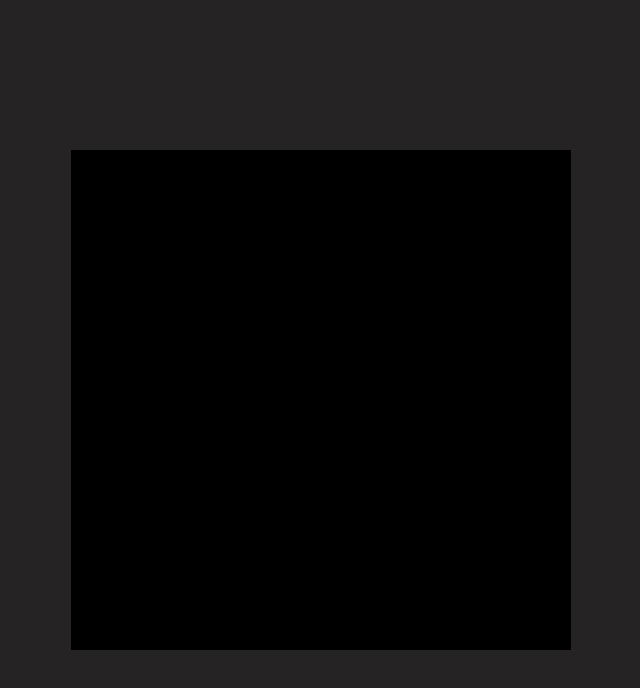
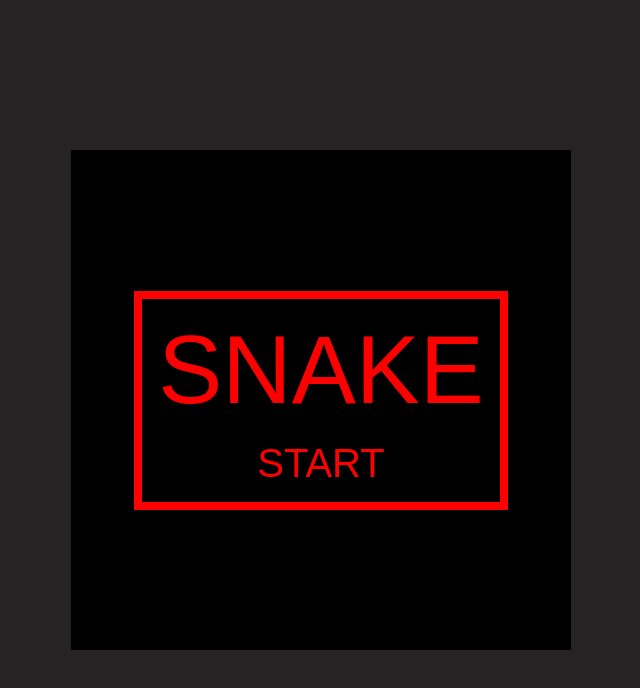
Before and after one commit to GAMAKIICHI/Snake, a plain HTML site: page game/game.html in a window 1280 px wide. Shown: the whole page, without its empty margins (319-959 px from the left). Drawn offline with nearby package versions, Linux system fonts and the light colour scheme; animation ran at ten frames a second.

Commit message:
created menu

```diff
--- a/game/game.css
+++ b/game/game.css
@@ -13,6 +13,7 @@ body
     display: flex;
     justify-content: center;
     align-items: center;
+    position: relative;
 
 }
 
@@ -21,3 +22,32 @@ body
     width: 500px;
     height: 500px;
 }
+
+#menu
+{
+    position: absolute;
+    font-family: 'arial';
+    user-select: none;
+    border: .5rem solid red;
+    background-color: rgba(0, 0, 0, 1);
+}
+
+.menu-item
+{
+    text-align: center;
+    color: red;
+}
+
+#menu-title
+{
+    font-size: 6rem;
+    font-weight: 200;
+    margin: 1rem;
+}
+
+#menu-start
+{
+    font-weight: 100;
+    font-size: 2.5rem;
+    margin: 0 0 1rem 0;
+}
--- a/game/game.html
+++ b/game/game.html
@@ -12,6 +12,10 @@
     <body>
         <div id="game-scene-container">
             <canvas id="game-scene"></canvas>
+            <div id="menu">
+                <h1 id="menu-title" class="menu-item">SNAKE</h1>
+                <h2 id="menu-start" class="menu-item">START</h2>
+            </div>
         </div>
         <script type="module" src="game.js" async defer></script>
     </body>
--- a/game/game.js
+++ b/game/game.js
@@ -7,13 +7,16 @@ main();
 async function main()
 {
 
-    let game_scene = document.getElementById("game-scene");
+    const game_scene = document.getElementById("game-scene");
+    const menu = document.getElementById("menu");
 
     const gl = initGL(game_scene);
 
     const renderer = new Render(gl);
     await renderer.initRender();
 
+    renderer.menuState();
+    renderer.menuScene();
     renderer.gameState();
     renderer.gameScene();
 }
--- a/utilities/render.js
+++ b/utilities/render.js
@@ -19,10 +19,11 @@ export class Render
         this.food = new Food(this.gl);
         this.keys = KeyboardInputs();
 
-        this.isGameOver = false;
+        this.isGameOver = true;
 
         this.gameState = this.gameState.bind(this);
         this.gameScene = this.gameScene.bind(this);
+        this.menuScene = this.menuScene.bind(this);
 
     }
 
@@ -35,9 +36,9 @@ export class Render
 
     gameState()
     {
-        if(this.isGameOver)
-            return;
-
+        if(this.isGameOver);
+        else
+        {
             this.delta_time.startTime();
 
             //Snake Movement
@@ -85,25 +86,66 @@ export class Render
             {
                 this.isGameOver = true;
             }
+        }
+        requestAnimationFrame(this.gameState);
 
-        requestAnimationFrame(this.gameState);
+    }
+
+    menuState()
+    {
+        const menu = document.getElementById("menu");
+        const title = menu.children[0];
+        const start = menu.children[1];
+
+        start.addEventListener("click", () =>
+        {
+            this.isGameOver = false;
+            menu.style.display = "none";
+        });
+
+        //this makes the menu content unhidden
+        const isHidden = () =>
+        {
+            if(this.isGameOver === true)
+            {
+                menu.style.display = "block";
+            }
+
+            //im not sure why i need two of these
+            requestAnimationFrame(isHidden);
+        }
+
+        requestAnimationFrame(isHidden);
 
     }
 
     gameScene()
     {
-        this.gl.enable(this.gl.DEPTH_TEST);
-        this.gl.clearColor(0.0, 0.0, 0.0, 1.0);
-        this.gl.clear(this.gl.COLOR_BUFFER_BIT || this.gl.DEPTH_BUFFER_BIT);
 
-        if(this.isGameOver)
-            return;
+        if(this.isGameOver);
+        else
+        {
+            clearScreen(this.gl);
 
             this.snake.draw(this.camera.getViewMatrix(), this.camera.getProjectionMatrix());
             this.food.draw(this.camera.getViewMatrix(), this.camera.getProjectionMatrix());
             this.grid.draw(this.camera.getViewMatrix(), this.camera.getProjectionMatrix(), this.camera);
+        }
 
         requestAnimationFrame(this.gameScene);
+    }
+
+    menuScene()
+    {
+
+        if(!this.isGameOver);
+        else
+        {
+            clearScreen(this.gl);
+            this.grid.draw(this.camera.getViewMatrix(), this.camera.getProjectionMatrix(), this.camera);
+        }
+
+        requestAnimationFrame(this.menuScene);
     }
 }
 
@@ -142,3 +184,11 @@ function isCollision(position1, position2)
 
     return true;
 }
+
+function clearScreen(gl)
+{
+    gl.enable(gl.DEPTH_TEST);
+    gl.clearColor(0.0, 0.0, 0.0, 1.0);
+    gl.clear(gl.COLOR_BUFFER_BIT || gl.DEPTH_BUFFER_BIT);
+
+}
```
Lines whose indentation alone changed are shown as unchanged.
